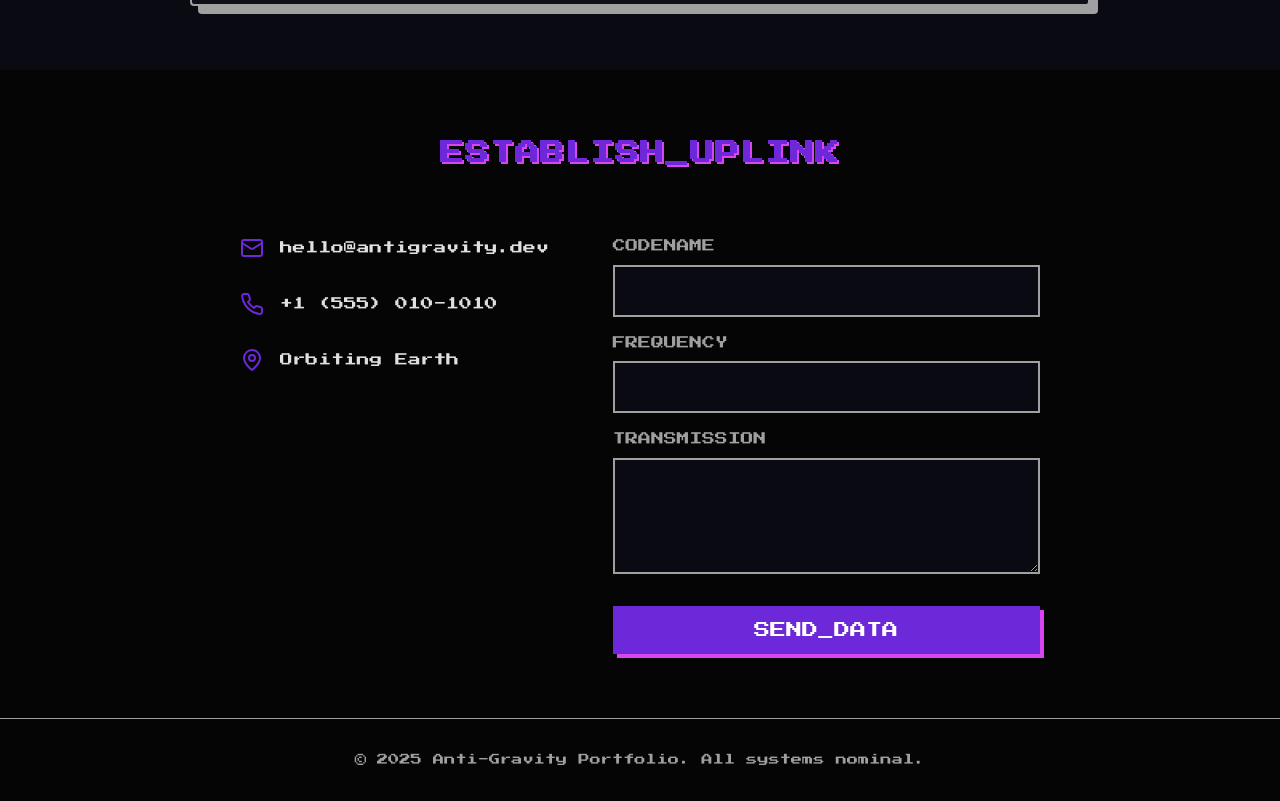
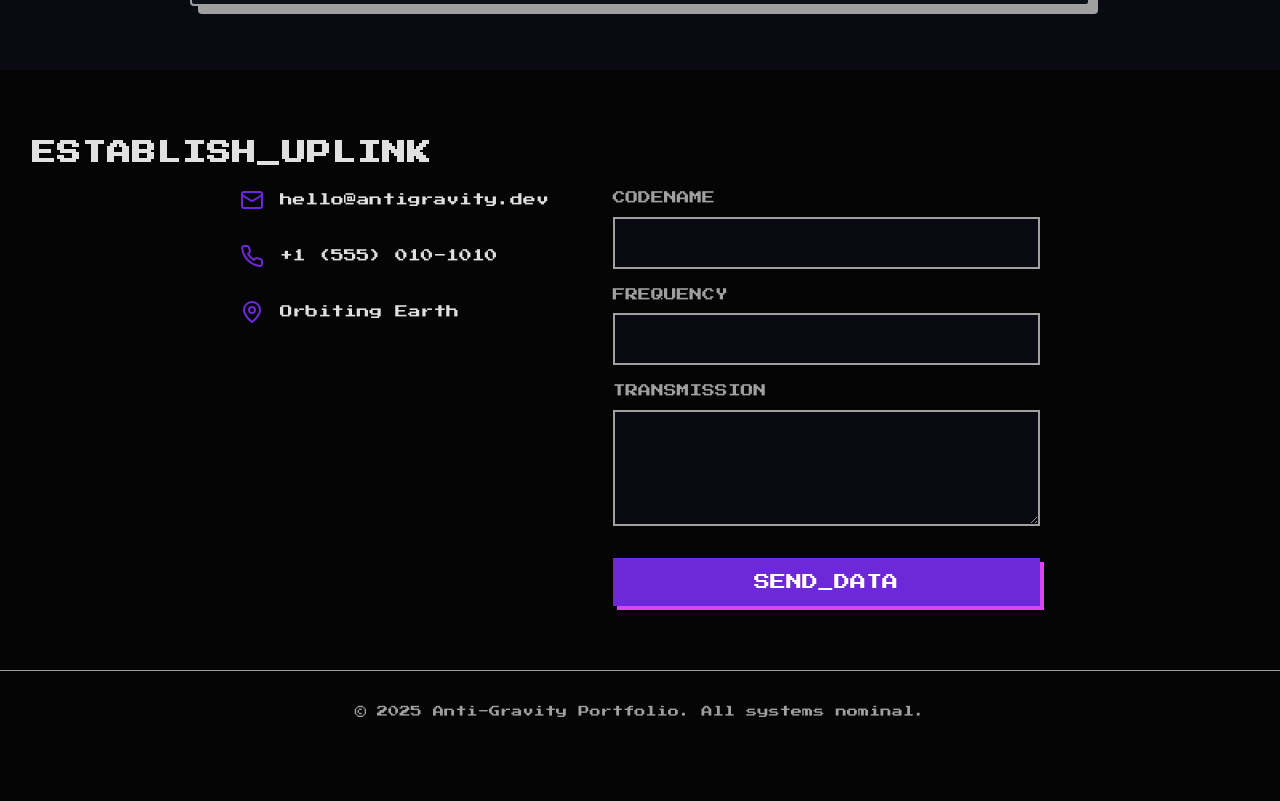
Before and after one commit to Monkcoderr/portfolio-main, a React (Vite) app: page / in a window 1280 px wide. Shown: the part 5374-6175 px from the top of the page. After the commit the page ends 6127 px from the top, so only its background shows below. Built offline with nearby package versions, Linux system fonts and the light colour scheme.

Commit message:
refactor: comment out the .title CSS class

```diff
--- a/src/components/Contact.module.css
+++ b/src/components/Contact.module.css
@@ -3,12 +3,12 @@
     background-color: var(--color-bg);
 }
 
-.title {
+/* .title {
     text-align: center;
     color: var(--color-primary);
     text-shadow: 2px 2px 0px var(--color-neon-purple);
     margin-bottom: var(--spacing-xl);
-}
+} */
 
 .container {
     max-width: 800px;
```
